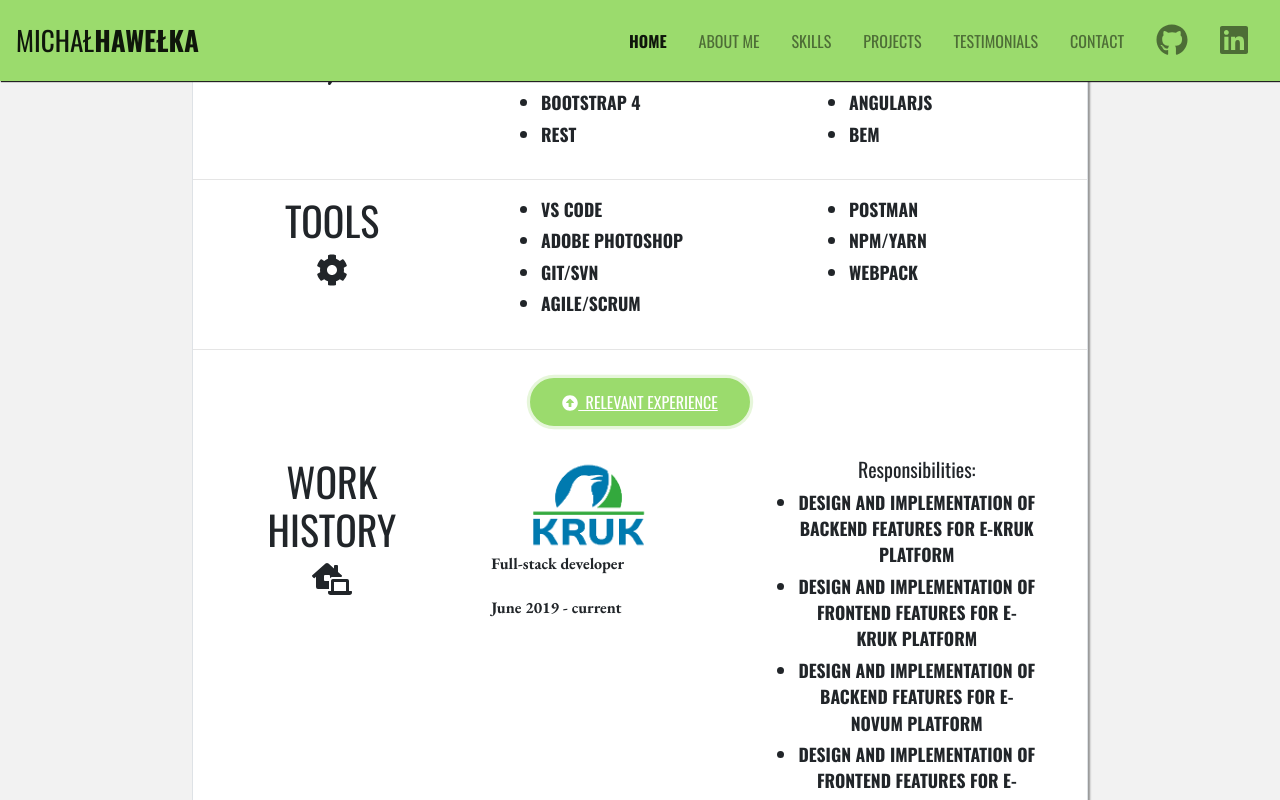
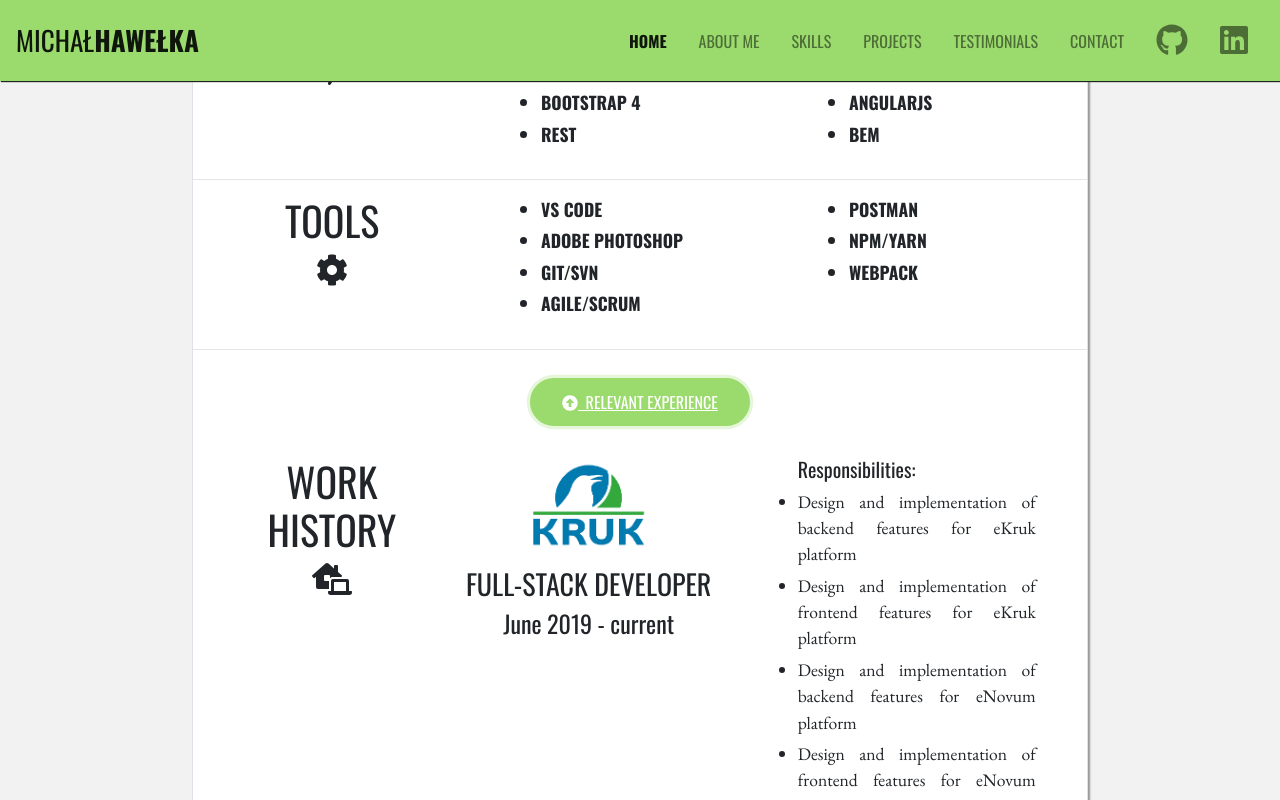
Before and after one commit to hawelkam/mh-portfolio-site, a React (Create React App) app: page / in a window 1280 px wide. Both pictures are taken after a click on the button "RELEVANT EXPERIENCE". Shown: the part 1654-2454 px from the top of the page. Built offline with nearby package versions, Linux system fonts and the light colour scheme.

Commit message:
Relevant experience and project links

```diff
--- a/src/App.scss
+++ b/src/App.scss
@@ -7,12 +7,16 @@
 	}
 }
 
-h1, h2 {
+h1, h2, h3, h4, h5 {
   font-family: 'Oswald', sans-serif;
 }
 
 h2 {
   font-size: 250%;
+}
+
+h3 {
+	text-transform: uppercase;
 }
 
 p {
--- a/src/components/Experience/Experience.js
+++ b/src/components/Experience/Experience.js
@@ -9,6 +9,10 @@ import nokiaLogo from '../../img/logos/nokia-logo.png'
 import krukLogo from '../../img/logos/logo-kruk.png'
 import capLogo from '../../img/logos/capgemini-logo.png'
 import gameupLogo from '../../img/logos/gameup-logo.png'
+import okLogo from '../../img/logos/ok-logo.png'
+import animaLogo from '../../img/logos/anima-logo.png'
+import jarockLogo from '../../img/logos/jarock-logo.png'
+import luzLogo from '../../img/logos/luz-logo.png'
 
 
 const skillsTabData = {
@@ -35,21 +39,39 @@ const skillsTabData = {
         ],
         experience: [
             {
-                companyLogo: nokiaLogo,
-                companyName: "Nokia",
-                position: "Software Engineer",
-                workPeriod: "May 2013 - June 2016",
+                companyLogo: jarockLogo,
+                companyName: "JaRock",
+                position: "Newswriter / Video Creator",
+                workPeriod: "May 2018 - January 2019",
                 responsibilities: [
-                    "C++ programming for BTS",
-                    "writing unit, module and SCT tests",
-                    "designing new features"
+                    "writing news stories for company's website",
+                    "creating news videos for company's YouTube channel",
+                    "creating theme videos for company's YouTube channel"
                 ],
                 keyTech: [
-                    "C++",
-                    "TTCN-3",
-                    "Python",
-                    "Bash",
-                    "Git"
+                    "YouTube",
+                    "Newswriting",
+                    "Information research",
+                    "Scriptwriting"
+                ]
+            },
+            {
+                companyLogo: luzLogo,
+                companyName: "Akademickie Radio LUZ",
+                position: "Reporter / Speaker",
+                workPeriod: "October 2010 - July 2017",
+                responsibilities: [
+                    "creating news stories for News Program",
+                    "preparing script for News Program",
+                    "co-hosting a video games program 'Masz 3 Życia'",
+                    "creating videos about Polish video games history in collaboration with Polskie Gry Wideo NGO"
+                ],
+                keyTech: [
+                    "Voiceover",
+                    "YouTube",
+                    "Newswriting",
+                    "Information research",
+                    "Scriptwriting"
                 ]
             }
         ]
@@ -84,10 +106,10 @@ const skillsTabData = {
                 position: "Full-stack developer",
                 workPeriod: "June 2019 - current",
                 responsibilities: [
-                    "Design and implementation of backend features for e-Kruk platform",
-                    "Design and implementation of frontend features for e-Kruk platform",
-                    "Design and implementation of backend features for e-Novum platform",
-                    "Design and implementation of frontend features for e-Novum platform",
+                    "Design and implementation of backend features for eKruk platform",
+                    "Design and implementation of frontend features for eKruk platform",
+                    "Design and implementation of backend features for eNovum platform",
+                    "Design and implementation of frontend features for eNovum platform",
                     "Implementation of new tools for optimizing team's workflow"
                 ],
                 keyTech: [
@@ -107,11 +129,9 @@ const skillsTabData = {
                 position: "IT Specialist / Web Developer",
                 workPeriod: "January 2020 - current",
                 responsibilities: [
-                    "Design and implementation of backend features for e-Kruk platform",
-                    "Design and implementation of frontend features for e-Kruk platform",
-                    "Design and implementation of backend features for e-Novum platform",
-                    "Design and implementation of frontend features for e-Novum platform",
-                    "Implementation of new tools for optimizing team's workflow"
+                    "Setting up a Wordpress website",
+                    "Designing content",
+                    "IT administration"
                 ],
                 keyTech: [
                     "Wordpress",
@@ -125,11 +145,8 @@ const skillsTabData = {
                 position: "Java Developer",
                 workPeriod: "August 2017 - May 2019",
                 responsibilities: [
-                    "Design and implementation of backend features for e-Kruk platform",
-                    "Design and implementation of frontend features for e-Kruk platform",
-                    "Design and implementation of backend features for e-Novum platform",
-                    "Design and implementation of frontend features for e-Novum platform",
-                    "Implementation of new tools for optimizing team's workflow"
+                    "Design and implementation of backend features for external logistics client",
+                    "Design and implementation of frontend features for external logistics client"
                 ],
                 keyTech: [
                     "Java",
@@ -178,21 +195,56 @@ const skillsTabData = {
         ],
         experience: [
             {
-                companyLogo: nokiaLogo,
-                companyName: "Nokia",
-                position: "Software Engineer",
-                workPeriod: "May 2013 - June 2016",
+                companyLogo: animaLogo,
+                companyName: "Anima International",
+                position: "Video Editor",
+                workPeriod: "February 2019 - current",
                 responsibilities: [
-                    "C++ programming for BTS",
-                    "writing unit, module and SCT tests",
-                    "designing new features"
+                    "editing for company's YouTube channel",
+                    "recording audio and video for company's videos"
                 ],
                 keyTech: [
-                    "C++",
-                    "TTCN-3",
-                    "Python",
-                    "Bash",
-                    "Git"
+                    "YouTube",
+                    "Adobe Premiere Pro",
+                    "Adobe Audition",
+                    "Camera handling",
+                    "Adobe After Effects",
+                    "DaVinci Resolve"
+                ]
+            },
+            {
+                companyLogo: okLogo,
+                companyName: "Otwarte Klatki",
+                position: "Video Editor",
+                workPeriod: "February 2019 - current",
+                responsibilities: [
+                    "editing for company's YouTube channel",
+                    "recording audio and video for company's videos"
+                ],
+                keyTech: [
+                    "YouTube",
+                    "Adobe Premiere Pro",
+                    "Adobe Audition",
+                    "Camera handling",
+                    "Adobe After Effects",
+                    "DaVinci Resolve"
+                ]
+            },
+            {
+                companyLogo: jarockLogo,
+                companyName: "JaRock",
+                position: "Video Editor",
+                workPeriod: "May 2018 - January 2019",
+                responsibilities: [
+                    "editing for company's YouTube channel",
+                    "recording audio and video for company's videos"
+                ],
+                keyTech: [
+                    "YouTube",
+                    "Adobe Premiere Pro",
+                    "Adobe Audition",
+                    "Camera handling",
+                    "Video lighting"
                 ]
             }
         ]
--- a/src/components/Experience/Experience.scss
+++ b/src/components/Experience/Experience.scss
@@ -101,4 +101,12 @@
 
 .experience__company-logo {
     width: 50%;
+    margin-bottom: 15px;
 }
+
+.responsibilities-list li {
+    font-family: 'EB Garamond', serif;
+    text-transform: unset;
+    font-weight: 400;
+    text-align: justify;
+}
--- a/src/components/Experience/ExperienceHistoryItem.js
+++ b/src/components/Experience/ExperienceHistoryItem.js
@@ -6,17 +6,17 @@ const ExperienceHistoryItem = ({data}) => {
         <Row>
             <Col>
                 <img src={data.companyLogo} alt="Company Logo" className="experience__company-logo"/>
-                <p>{data.position}</p>
-                <p>{data.workPeriod}</p>
+                <h3>{data.position}</h3>
+                <h4>{data.workPeriod}</h4>
             </Col>
             <Col>
-                <ul><h5>Responsibilities:</h5>
+                <ul className="responsibilities-list"><h5 style={{ textAlign: "left"}}>Responsibilities:</h5>
                     {data.responsibilities.map(item => (
                         <li key={item}>{item}</li>
                     ))}
                 </ul>
                 <hr/>
-                <ul>Key technologies:
+                <ul><h5 style={{ textAlign: "left"}}>Key skills:</h5>
                     {data.keyTech.map(item => (
                         <li key={item}>{item}</li>
                     ))}
--- a/src/components/Projects/ProjectCard.js
+++ b/src/components/Projects/ProjectCard.js
@@ -1,13 +1,13 @@
 import React from 'react'
 import { Card } from 'react-bootstrap'
 
-const ProjectCard = ({ img, alt, description }) => {
+const ProjectCard = ({ img, alt, description, siteUrl }) => {
     return (
         <Card className="text-white projects__card img-hover">
             <Card.Img src={img} alt={alt} />
             <Card.ImgOverlay className="d-flex flex-column justify-content-around">
                 <h4>{description}</h4>
-                <button className="projects__btn">LEARN MORE</button>
+                <a href={siteUrl}><button className="projects__btn">VISIT PAGE</button></a>
             </Card.ImgOverlay>
         </Card>
     )
```
Also changed, not shown: src/components/Projects/Projects.js (+6 -9 lines).
